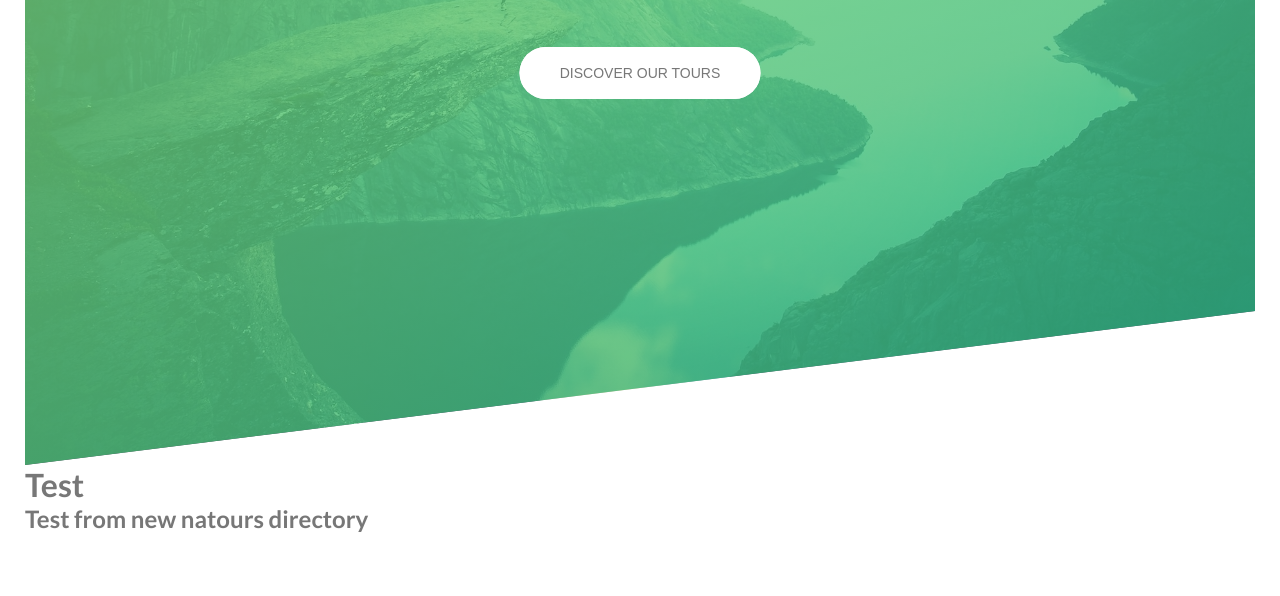
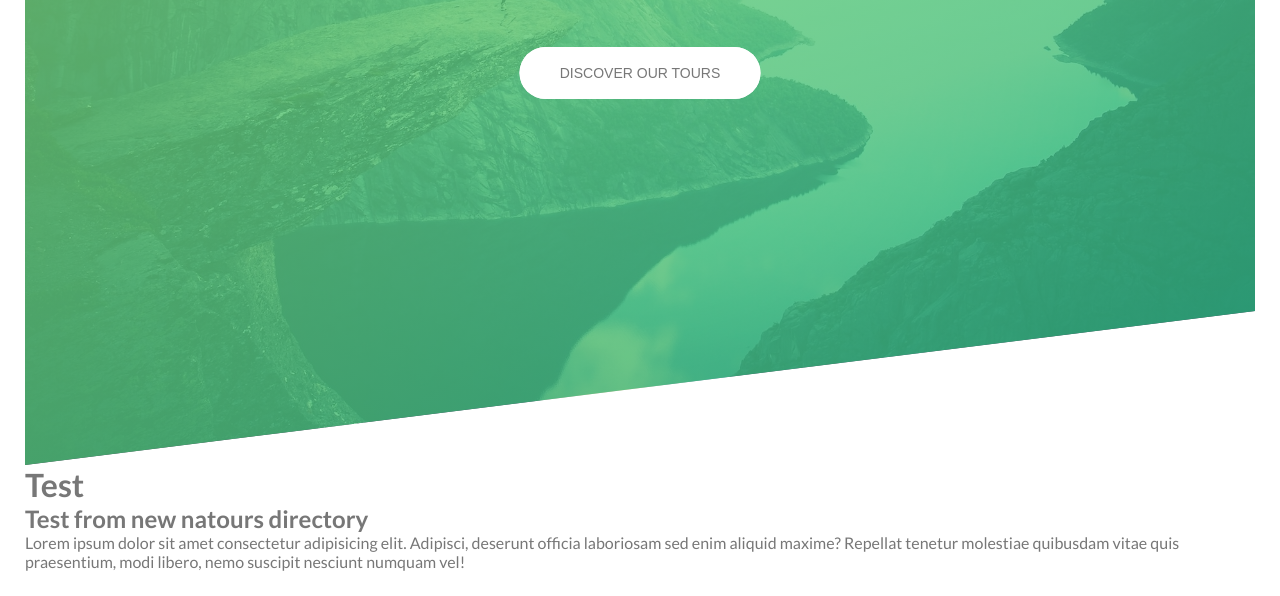
Before and after one commit to TolibovMuxammadamin/natours, a plain HTML site: page index.html in a window 1280 px wide. Shown: the part 330-926 px from the top of the page. Before the commit the page ends 888 px from the top, so only its background shows below. Drawn offline with Linux system fonts and the light colour scheme.

Commit message:
lorem added

```diff
--- a/index.html
+++ b/index.html
@@ -37,6 +37,9 @@
       <h1 class="heading">Test</h1>
     </div>
     <h2>Test from new natours directory</h2>
+    <p>Lorem ipsum dolor sit amet consectetur adipisicing elit. Adipisci, deserunt officia laboriosam sed enim aliquid
+      maxime? Repellat tenetur molestiae quibusdam vitae quis praesentium, modi libero, nemo suscipit nesciunt numquam
+      vel!</p>
   </main>
 </body>
 
```
